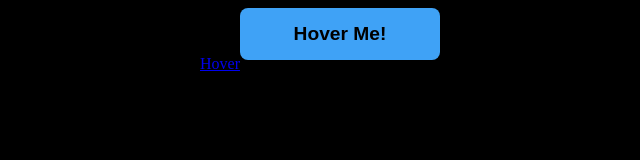
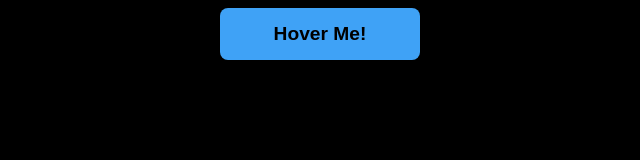
Before and after one commit to code-with-mahir/animated-hover-button, a plain HTML site: page index.html in a window 1280 px wide. Shown: the whole page, without its empty margins (320-960 px from the left). Drawn offline with Linux system fonts and the light colour scheme.

Commit message:
Update index.html
Removed a redundant button and adjusted HTML structure.

```diff
--- a/index.html
+++ b/index.html
@@ -7,7 +7,6 @@
     <link rel="stylesheet" href="style.css">
 </head>
 <body>
-    <a class="btn1" href="#">Hover</a>
     <a href="#"><button class="cta-1">Hover Me!</button></a>
 
 </body>
```
